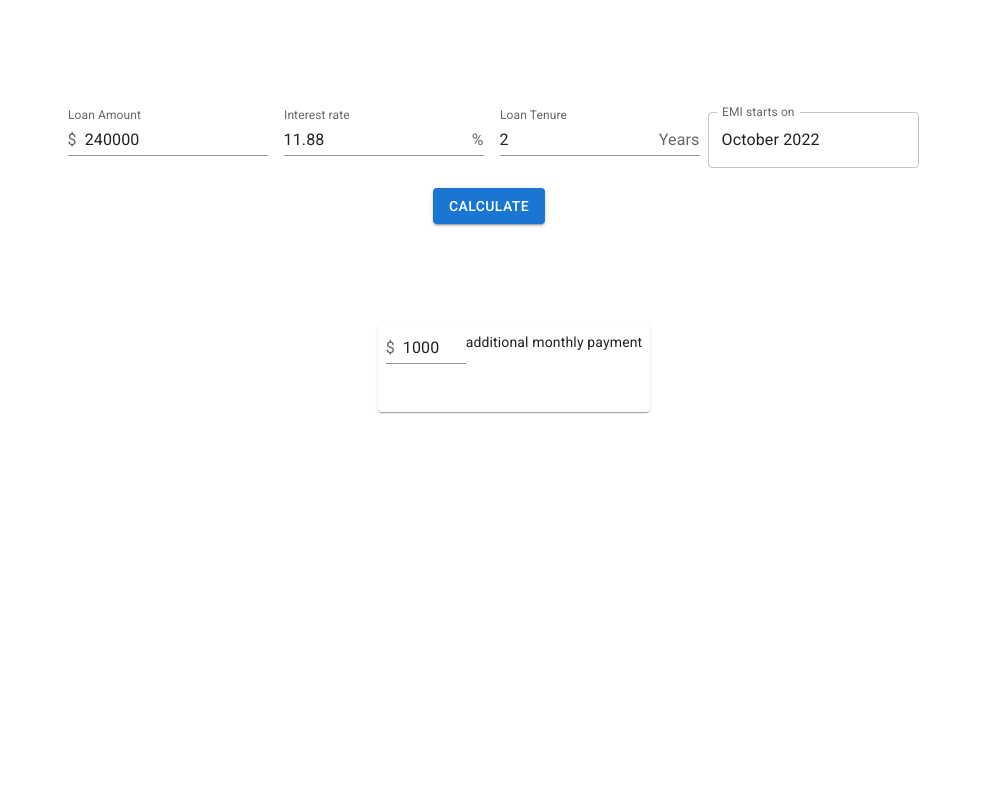
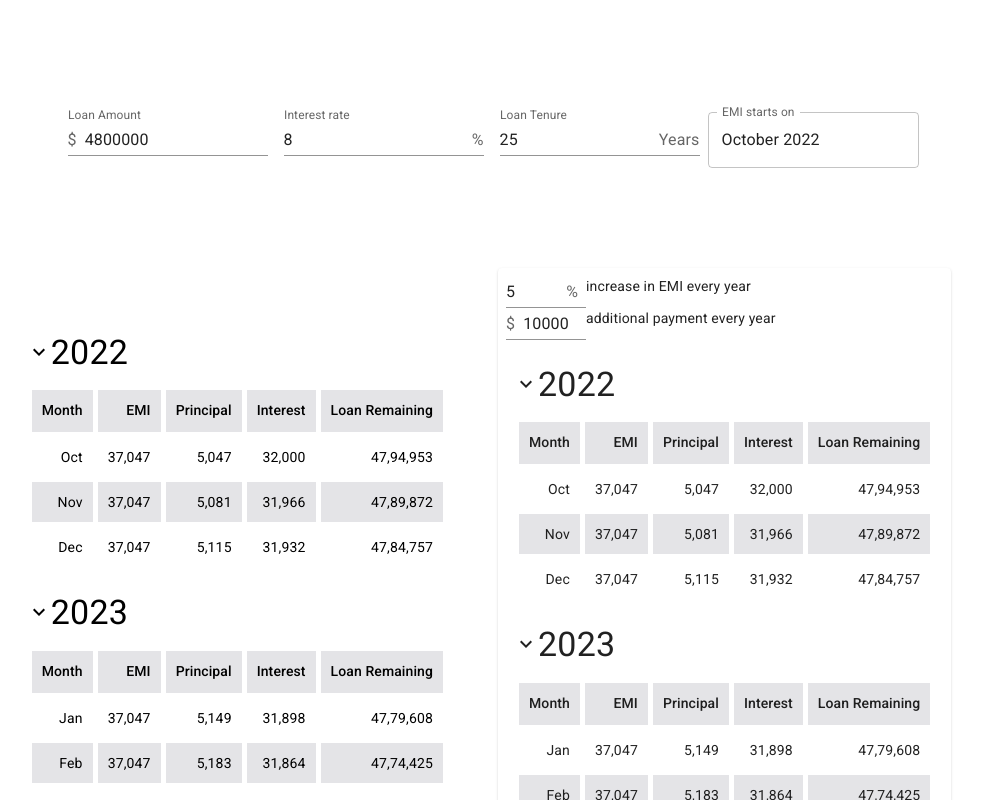
Before and after one commit to agilrajayyan/triminterest, a React (Create React App) app: page / in a window 1280 px wide. Shown: the top 800 px of the page, without its empty margins (151-1134 px from the left). Built offline with nearby package versions, Linux system fonts and the light colour scheme.

Commit message:
Implemented a Emi plan with a emiHikeRate and minor cleanup

```diff
--- a/src/components/EmiParameters/EmiParameters.js
+++ b/src/components/EmiParameters/EmiParameters.js
@@ -4,16 +4,25 @@ import InputAdornment from '@mui/material/InputAdornment';
 import { AdapterDayjs } from '@mui/x-date-pickers/AdapterDayjs';
 import { LocalizationProvider } from '@mui/x-date-pickers/LocalizationProvider';
 import { DatePicker } from '@mui/x-date-pickers/DatePicker';
-import { useState } from 'react';
+import { useState, useEffect } from 'react';
 import classes from './EmiParameters.module.css';
 import shared from '../../styles.module.css';
 import Button from '@mui/material/Button';
 
 function EmiParameters(props) {
-  const [loanAmount, setLoanAmount] = useState(240000);
-  const [interestRate, seInterestRate] = useState(11.88);
-  const [numberOfYears, setNumberOfYears] = useState(2);
+  const [loanAmount, setLoanAmount] = useState(4800000);
+  const [interestRate, seInterestRate] = useState(8);
+  const [numberOfYears, setNumberOfYears] = useState(25);
   const [emiStartdate, setEmiStartdate] = useState(dayjs(new Date()));
+
+  useEffect(() => {
+    props.onChangeEmiParams({
+      loanAmount,
+      interestRate,
+      numberOfYears,
+      emiStartDate: new Date(emiStartdate.$y, emiStartdate.$M, 1),
+    });
+  }, [loanAmount, interestRate, numberOfYears, emiStartdate]);
 
   return (
     <section className={classes.inputs_container}>
@@ -69,22 +78,6 @@ function EmiParameters(props) {
           />
         </LocalizationProvider>
       </div>
-      <div className={`${shared.flex_h} ${shared.justify_center}`}>
-        <Button
-          variant="contained"
-          onClick={() => {
-            props.onChangeEmiParams({
-              loanAmount,
-              interestRate,
-              numberOfYears,
-              emiStartMonth: emiStartdate.$M,
-              emisStartYear: emiStartdate.$y,
-            });
-          }}
-        >
-          Calculate
-        </Button>
-      </div>
     </section>
   );
 }
--- a/src/components/EmiPlans/EmiList/EmiDetailsTable/EmiDetailsTable.js
+++ b/src/components/EmiPlans/EmiList/EmiDetailsTable/EmiDetailsTable.js
@@ -1,6 +1,7 @@
 import classes from './EmiDetailsTable.module.css';
 import Typography from '@mui/material/Typography';
 import { getMonthByIndex } from '../../../../utils/helper';
+import TextField from '@mui/material/TextField';
 
 function EmiDetailsTable(props) {
   const formatter = new Intl.NumberFormat('en-IN');
@@ -37,7 +38,7 @@ function EmiDetailsTable(props) {
                 }`}
               >
                 <Typography variant="body2">
-                  {getMonthByIndex(elem.paymentDate.month)}
+                  {getMonthByIndex(elem.paymentDate.getMonth())}
                 </Typography>
               </td>
               <td
--- a/src/components/EmiPlans/EmiList/EmiList.js
+++ b/src/components/EmiPlans/EmiList/EmiList.js
@@ -11,7 +11,7 @@ function EmiList(props) {
 
   const visibilityHandler = (year, visibility) => {
     setEmiSummary((prevEmiSummary) => {
-      return prevEmiSummary.map((elem) => {
+      return prevEmiSummary?.map((elem) => {
         return {
           ...elem,
           detailedView: elem.year === year ? visibility : elem.detailedView,
@@ -21,14 +21,14 @@ function EmiList(props) {
   };
 
   useEffect(() => {
-    const summary = props.emiSummary.map((elem, index) => {
+    const summary = props.emiPlan?.payments?.map((elem, index) => {
       return {
         ...elem,
-        detailedView: index === 0 ? true : false,
+        detailedView: true,
       };
     });
     setEmiSummary(summary);
-  }, [props.emiSummary]);
+  }, [props.emiPlan]);
 
   const expandOrShrink = (year, detailedView) => {
     return detailedView ? (
--- a/src/components/EmiPlans/EmiPlans.js
+++ b/src/components/EmiPlans/EmiPlans.js
@@ -9,43 +9,50 @@ import FormControl from '@mui/material/FormControl';
 import Card from '@mui/material/Card';
 import Input from '@mui/material/Input';
 import InputAdornment from '@mui/material/InputAdornment';
-import { calculateEmi } from './../../utils/helper';
+import {
+  getPrePaymentEmiPlan,
+  getRegularEmiPlan,
+  groupPaymentsByYear,
+} from './../../utils/helper';
 
 function EmiPlans(props) {
-  const [regularEmiPlan, setRegularEmiPlan] = useState([]);
-  const [prepaymentEmiPlan, setPrepaymentEmiPlan] = useState([]);
-  const [monthlyPrepaymentAmount, setMonthlyPrepaymentAmount] = useState(1000);
+  const [regularEmiPlan, setRegularEmiPlan] = useState({});
+  const [prepaymentEmiPlan, setPrepaymentEmiPlan] = useState({});
+  const [emiHikeRate, setemiHikeRate] = useState(5);
+  const [yearlyPrepaymentAmount, setYearlyPrepaymentAmount] = useState(10000);
+
+  const setEmiPlan = (isPrePaymentPlan, payload) => {
+    const plan = isPrePaymentPlan
+      ? getPrePaymentEmiPlan(payload)
+      : getRegularEmiPlan(payload);
+    const emiPlan = {
+      totalInterest: plan.totalInterest,
+      payments: groupPaymentsByYear(plan.payments),
+    };
+    isPrePaymentPlan
+      ? setPrepaymentEmiPlan(emiPlan)
+      : setRegularEmiPlan(emiPlan);
+  };
 
   useEffect(() => {
-    const {
-      interestRate,
-      numberOfYears,
-      loanAmount,
-      emiStartMonth,
-      emisStartYear,
-    } = props.emiParams;
+    const { interestRate, numberOfYears, loanAmount, emiStartDate } =
+      props.emiParams;
 
-    setRegularEmiPlan(
-      calculateEmi({
+    setEmiPlan(false, {
       interestRate,
       numberOfMonths: numberOfYears * 12,
       loanAmount,
-        emiStartMonth,
-        emisStartYear,
-        prepaymentEnabled: false,
-      })
-    );
-    setPrepaymentEmiPlan(
-      calculateEmi({
+      emiStartDate,
+    });
+
+    setEmiPlan(true, {
       interestRate,
       numberOfMonths: numberOfYears * 12,
       loanAmount,
-        emiStartMonth,
-        emisStartYear,
-        prepaymentEnabled: true,
-        monthlyPrepaymentAmount,
-      })
-    );
+      emiStartDate,
+      emiHikeRate,
+      yearlyPrepaymentAmount,
+    });
   }, [props.emiParams]);
 
   return (
@@ -53,7 +60,7 @@ function EmiPlans(props) {
       className={`${classes.emi_summary_container} ${shared.flex_h} ${shared.justify_center}`}
     >
       <div className={`${classes.regular_emi}`}>
-        <EmiList emiSummary={regularEmiPlan} />
+        <EmiList emiPlan={regularEmiPlan} />
       </div>
       <Card>
         <CardActions>
@@ -62,23 +69,20 @@ function EmiPlans(props) {
               <FormControl variant="standard" sx={{ width: '10ch' }}>
                 <Input
                   id="standard-adornment-weight"
-                  value={monthlyPrepaymentAmount}
-                  startAdornment={
-                    <InputAdornment position="start">$</InputAdornment>
+                  value={emiHikeRate}
+                  endAdornment={
+                    <InputAdornment position="start">%</InputAdornment>
                   }
                   onChange={(event) => {
-                    setMonthlyPrepaymentAmount(Number(event.target.value));
-                    setPrepaymentEmiPlan(
-                      calculateEmi({
+                    setemiHikeRate(Number(event.target.value));
+                    setEmiPlan(true, {
                       interestRate: props.emiParams.interestRate,
                       numberOfMonths: props.emiParams.numberOfYears * 12,
                       loanAmount: props.emiParams.loanAmount,
-                        emiStartMonth: props.emiParams.emiStartMonth,
-                        emisStartYear: props.emiParams.emisStartYear,
-                        prepaymentEnabled: true,
-                        monthlyPrepaymentAmount: Number(event.target.value),
-                      })
-                    );
+                      emiStartDate: props.emiParams.emiStartDate,
+                      emiHikeRate: Number(event.target.value),
+                      yearlyPrepaymentAmount,
+                    });
                   }}
                   aria-describedby="standard-weight-helper-text"
                   inputProps={{
@@ -87,13 +91,42 @@ function EmiPlans(props) {
                 />
               </FormControl>
               <Typography variant="body2">
-                additional monthly payment
+                increase in EMI every year
+              </Typography>
+            </div>
+            <div className={`${shared.flex_h}`}>
+              <FormControl variant="standard" sx={{ width: '10ch' }}>
+                <Input
+                  id="standard-adornment-weight"
+                  value={yearlyPrepaymentAmount}
+                  startAdornment={
+                    <InputAdornment position="start">$</InputAdornment>
+                  }
+                  onChange={(event) => {
+                    setYearlyPrepaymentAmount(Number(event.target.value));
+                    setEmiPlan(true, {
+                      interestRate: props.emiParams.interestRate,
+                      numberOfMonths: props.emiParams.numberOfYears * 12,
+                      loanAmount: props.emiParams.loanAmount,
+                      emiStartDate: props.emiParams.emiStartDate,
+                      emiHikeRate: Number(event.target.value),
+                      yearlyPrepaymentAmount: Number(event.target.value),
+                    });
+                  }}
+                  aria-describedby="standard-weight-helper-text"
+                  inputProps={{
+                    'aria-label': 'weight',
+                  }}
+                />
+              </FormControl>
+              <Typography variant="body2">
+                additional payment every year
               </Typography>
             </div>
           </div>
         </CardActions>
         <CardContent>
-          <EmiList emiSummary={prepaymentEmiPlan} />
+          <EmiList emiPlan={prepaymentEmiPlan} />
         </CardContent>
       </Card>
     </section>
--- a/src/utils/helper.js
+++ b/src/utils/helper.js
@@ -5,27 +5,68 @@
   r -> Monthy interest rate
   n -> Number of period in months
 */
-export const calculateEmi = (inputs) => {
+export const getPrePaymentEmiPlan = (inputs) => {
   const {
     interestRate,
     numberOfMonths,
     loanAmount,
-    emiStartMonth,
-    emisStartYear,
-    prepaymentEnabled,
-    monthlyPrepaymentAmount,
+    emiStartDate,
+    emiHikeRate,
+    yearlyPrepaymentAmount,
   } = inputs;
 
+  console.log(yearlyPrepaymentAmount);
   const monthlyInterestRate = interestRate / 12 / 100;
   const rate = Math.pow(1 + monthlyInterestRate, numberOfMonths);
+  const baseEmi = loanAmount * monthlyInterestRate * (rate / (rate - 1));
+  let emi = baseEmi;
 
+  let loanRemaining = loanAmount;
+  let payments = [];
+  for (let index = 0; index < numberOfMonths; index++) {
+    //Increasing the EMI by the user given rate starting off from second year
+    if (index !== 0 && index % 12 === 0) {
+      emi += emi * (emiHikeRate / 100);
+    }
+
+    const interestComponent = monthlyInterestRate * loanRemaining;
+    const isLastEmi = loanRemaining + interestComponent <= emi;
+    const pricipalComponent = isLastEmi
+      ? loanRemaining
+      : emi - interestComponent;
+    loanRemaining = isLastEmi ? 0 : loanRemaining - pricipalComponent;
+
+    payments.push({
+      installmentNumber: index,
+      paymentDate: getNthPaymentDate(emiStartDate, index),
+      emi: Math.round(pricipalComponent + interestComponent),
+      pricipalComponent: Math.round(pricipalComponent),
+      interestComponent: Math.round(interestComponent),
+      loanRemaining: Math.round(loanRemaining),
+    });
+  }
+
+  return {
+    totalInterest: payments.reduce(
+      (acc, curr) => acc + curr.interestComponent,
+      0
+    ),
+    payments: payments.filter((payment) => payment.emi > 0),
+  };
+};
+
+/*
+  emi = P * r * ((1+r)^n / ((1+r)^n -1))
+  where,
+  P -> Principal Loan Amount
+  r -> Monthy interest rate
+  n -> Number of period in months
+*/
+export const getRegularEmiPlan = (inputs) => {
+  const { interestRate, numberOfMonths, loanAmount, emiStartDate } = inputs;
+  const monthlyInterestRate = interestRate / 12 / 100;
+  const rate = Math.pow(1 + monthlyInterestRate, numberOfMonths);
   const emi = loanAmount * monthlyInterestRate * (rate / (rate - 1));
-
-  const paymentDates = getMonthsWithYear(
-    emiStartMonth,
-    emisStartYear,
-    numberOfMonths
-  );
 
   let loanRemaining = loanAmount;
   let payments = [];
@@ -36,47 +77,38 @@ export const calculateEmi = (inputs) => {
       ? loanRemaining
       : emi - interestComponent;
     loanRemaining = isLastEmi ? 0 : loanRemaining - pricipalComponent;
-    if (prepaymentEnabled && !isLastEmi) {
-      loanRemaining = loanRemaining - monthlyPrepaymentAmount;
-    }
+
     payments.push({
+      date: getNthPaymentDate(emiStartDate, index),
       installmentNumber: index,
-      paymentDate: paymentDates.at(index),
+      paymentDate: getNthPaymentDate(emiStartDate, index),
       emi: Math.round(pricipalComponent + interestComponent),
       pricipalComponent: Math.round(pricipalComponent),
       interestComponent: Math.round(interestComponent),
       loanRemaining: Math.round(loanRemaining),
     });
   }
-  payments = payments.filter((payment) => payment.emi > 0);
-  const totalInterest = payments.reduce((acc, curr) => {
-    return acc + curr.interestComponent;
-  }, 0);
-  const years = payments.map((payment) => payment.paymentDate.year);
+
+  return {
+    totalInterest: payments.reduce(
+      (acc, curr) => acc + curr.interestComponent,
+      0
+    ),
+    payments: payments.filter((payment) => payment.emi > 0),
+  };
+};
+
+export const groupPaymentsByYear = (payments) => {
+  const years = payments.map((payment) => payment.paymentDate.getFullYear());
   const uniqueYears = Array.from(new Set(years));
-  const yearlyBasisPayments = uniqueYears.map((year, index) => {
+  return uniqueYears.map((year) => {
     return {
       year,
-      payments: payments.filter((payment) => payment.paymentDate.year === year),
+      payments: payments.filter(
+        (payment) => payment.paymentDate.getFullYear() === year
+      ),
     };
   });
-  return yearlyBasisPayments;
-};
-
-const getMonthsWithYear = (startMonth, startYear, numberOfMonths) => {
-  let month = startMonth;
-  let year = startYear;
-  let monthsWithYears = [];
-  for (let counter = 0; counter <= numberOfMonths; counter++) {
-    monthsWithYears.push({ month, year });
-    if (month === 11) {
-      month = 0;
-      year++;
-    } else {
-      month++;
-    }
-  }
-  return monthsWithYears;
 };
 
 export const getMonthByIndex = (monthIndex) => {
@@ -96,3 +128,9 @@ export const getMonthByIndex = (monthIndex) => {
   ];
   return months.at(monthIndex);
 };
+
+export const getNthPaymentDate = (startDate, installmentNumber) => {
+  const paymentDate = new Date(startDate);
+  paymentDate.setMonth(startDate.getMonth() + installmentNumber);
+  return paymentDate;
+};
```
Lines whose indentation alone changed are shown as unchanged.
